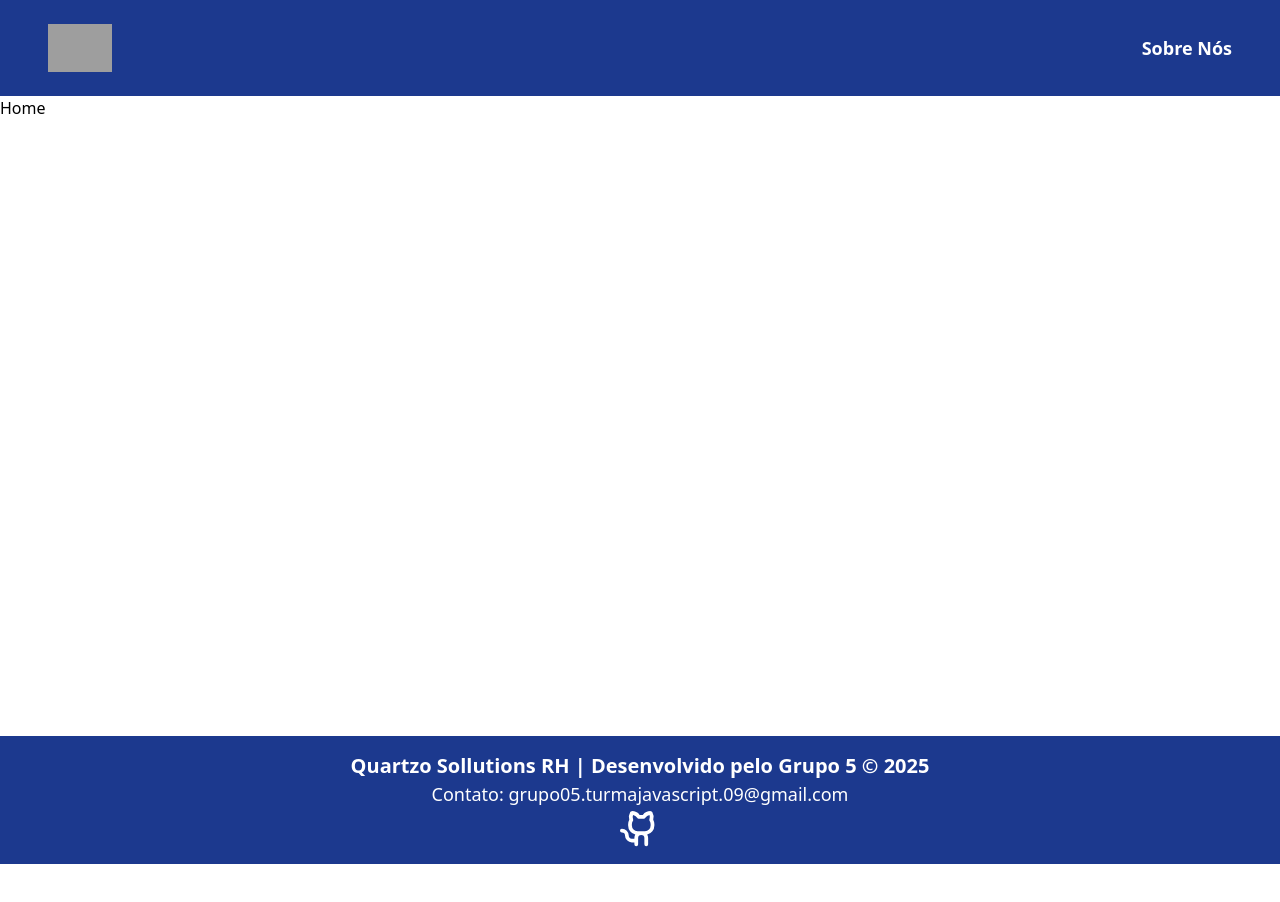
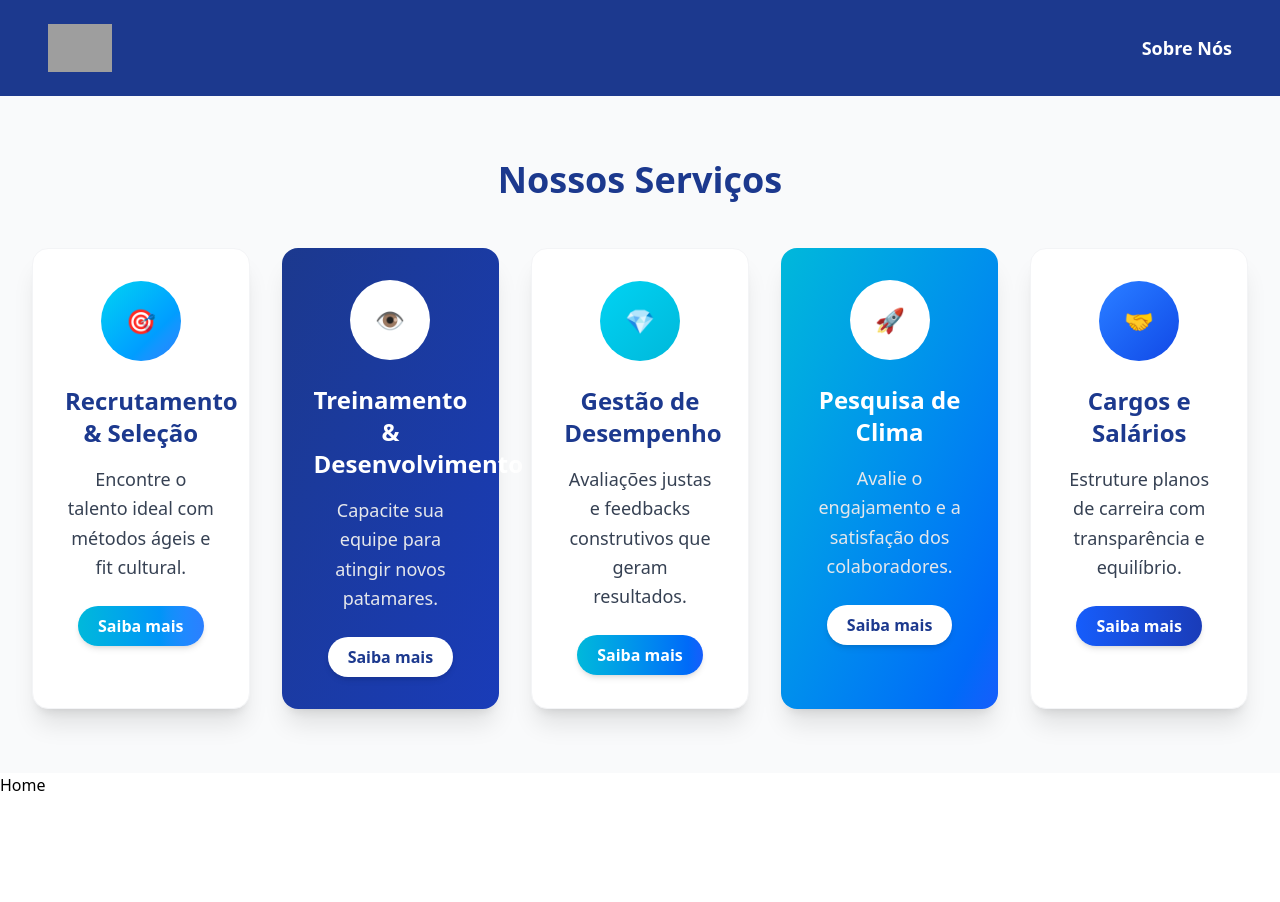
Before and after one commit to Grupo-05-Turma-JavaScript-09/Quartzo-Sollutions-frontend, a React (Vite) app: page / in a window 1280 px wide. Shown: the top 902 px of the page. Before the commit the page ends 864 px from the top, so only its background shows below. Built offline with nearby package versions, Linux system fonts and the light colour scheme; grey boxes are pictures that could not be loaded.

Commit message:
Estilização CardProduto

```diff
--- a/src/App.tsx
+++ b/src/App.tsx
@@ -3,6 +3,10 @@ import Home from "./pages/home/Home";
 import Navbar from "./components/navbar/Navbar";
 import SobreNos from "./pages/sobrenos/SobreNos";
 import Footer from "./components/footer/Footer";
+import CardProduto from "./components/cardproduto/CardProduto";
+
+
+
 
 function App() {
 
@@ -11,6 +15,7 @@ function App() {
     <>
       <BrowserRouter>
         <Navbar/>
+        <CardProduto />
         <div className="min-h-[80vh]">
           <Routes>
           <Route path="/"  element={<Home />}/>
--- /dev/null
+++ b/src/components/cardproduto/CardProduto.tsx
@@ -0,0 +1,82 @@
+export default function CardProduto() {
+  return (
+    <section className="bg-gray-50 py-16 px-8">
+      <h2 className="text-4xl font-bold text-center text-blue-900 mb-12">
+        Nossos Serviços
+      </h2>
+
+      {/* 5 Cards */}
+      <div className="grid grid-cols-1 md:grid-cols-2 lg:grid-cols-5 gap-8">
+        {/* Recrutamento & Seleção */}
+        <div className="group bg-white p-8 rounded-2xl shadow-xl border border-gray-100 text-center transform hover:-translate-y-2 transition-all duration-300">
+          <div className="w-20 h-20 bg-gradient-to-br from-cyan-400 to-blue-500 rounded-full flex items-center justify-center mx-auto mb-6 group-hover:scale-110 transition-transform duration-300">
+            <span className="text-white text-2xl font-bold">🎯</span>
+          </div>
+          <h3 className="text-2xl font-bold text-blue-900 mb-4">Recrutamento & Seleção</h3>
+          <p className="text-gray-700 text-lg leading-relaxed mb-6">
+            Encontre o talento ideal com métodos ágeis e fit cultural.
+          </p>
+          <button className="bg-gradient-to-r from-cyan-500 to-blue-500 text-white font-semibold px-5 py-2 rounded-full shadow-md hover:opacity-90 transition-all duration-300">
+            Saiba mais
+          </button>
+        </div>
+
+        {/* Treinamento & Desenvolvimento */}
+        <div className="group bg-gradient-to-br from-blue-900 to-blue-800 p-8 rounded-2xl shadow-xl text-center transform hover:-translate-y-2 transition-all duration-300">
+          <div className="w-20 h-20 bg-white rounded-full flex items-center justify-center mx-auto mb-6 group-hover:scale-110 transition-transform duration-300">
+            <span className="text-blue-900 text-2xl font-bold">👁️</span>
+          </div>
+          <h3 className="text-2xl font-bold text-white mb-4">Treinamento & Desenvolvimento</h3>
+          <p className="text-gray-200 text-lg leading-relaxed mb-6">
+            Capacite sua equipe para atingir novos patamares.
+          </p>
+          <button className="bg-white text-blue-900 font-semibold px-5 py-2 rounded-full shadow-md hover:bg-blue-100 transition-all duration-300">
+            Saiba mais
+          </button>
+        </div>
+
+        {/* Gestão de Desempenho */}
+        <div className="group bg-white p-8 rounded-2xl shadow-xl border border-gray-100 text-center transform hover:-translate-y-2 transition-all duration-300">
+          <div className="w-20 h-20 bg-gradient-to-br from-cyan-400 to-cyan-500 rounded-full flex items-center justify-center mx-auto mb-6 group-hover:scale-110 transition-transform duration-300">
+            <span className="text-white text-2xl font-bold">💎</span>
+          </div>
+          <h3 className="text-2xl font-bold text-blue-900 mb-4">Gestão de Desempenho</h3>
+          <p className="text-gray-700 text-lg leading-relaxed mb-6">
+            Avaliações justas e feedbacks construtivos que geram resultados.
+          </p>
+          <button className="bg-gradient-to-r from-cyan-500 to-blue-600 text-white font-semibold px-5 py-2 rounded-full shadow-md hover:opacity-90 transition-all duration-300">
+            Saiba mais
+          </button>
+        </div>
+
+        {/* Pesquisa de Clima */}
+        <div className="group bg-gradient-to-br from-cyan-500 to-blue-600 p-8 rounded-2xl shadow-xl text-center transform hover:-translate-y-2 transition-all duration-300">
+          <div className="w-20 h-20 bg-white rounded-full flex items-center justify-center mx-auto mb-6 group-hover:scale-110 transition-transform duration-300">
+            <span className="text-blue-900 text-2xl font-bold">🚀</span>
+          </div>
+          <h3 className="text-2xl font-bold text-white mb-4">Pesquisa de Clima</h3>
+          <p className="text-gray-200 text-lg leading-relaxed mb-6">
+            Avalie o engajamento e a satisfação dos colaboradores.
+          </p>
+          <button className="bg-white text-blue-900 font-semibold px-5 py-2 rounded-full shadow-md hover:bg-blue-100 transition-all duration-300">
+            Saiba mais
+          </button>
+        </div>
+
+        {/* Cargos e Salários */}
+        <div className="group bg-white p-8 rounded-2xl shadow-xl border border-gray-100 text-center transform hover:-translate-y-2 transition-all duration-300">
+          <div className="w-20 h-20 bg-gradient-to-br from-blue-500 to-blue-700 rounded-full flex items-center justify-center mx-auto mb-6 group-hover:scale-110 transition-transform duration-300">
+            <span className="text-white text-2xl font-bold">🤝</span>
+          </div>
+          <h3 className="text-2xl font-bold text-blue-900 mb-4">Cargos e Salários</h3>
+          <p className="text-gray-700 text-lg leading-relaxed mb-6">
+            Estruture planos de carreira com transparência e equilíbrio.
+          </p>
+          <button className="bg-gradient-to-r from-blue-600 to-blue-800 text-white font-semibold px-5 py-2 rounded-full shadow-md hover:opacity-90 transition-all duration-300">
+            Saiba mais
+          </button>
+        </div>
+      </div>
+    </section>
+  );
+}
```
Also changed, not shown: src/components/produto/cardproduto/CardProduto.tsx (added), 1 other file (tests, documents, lock files or other folders).
